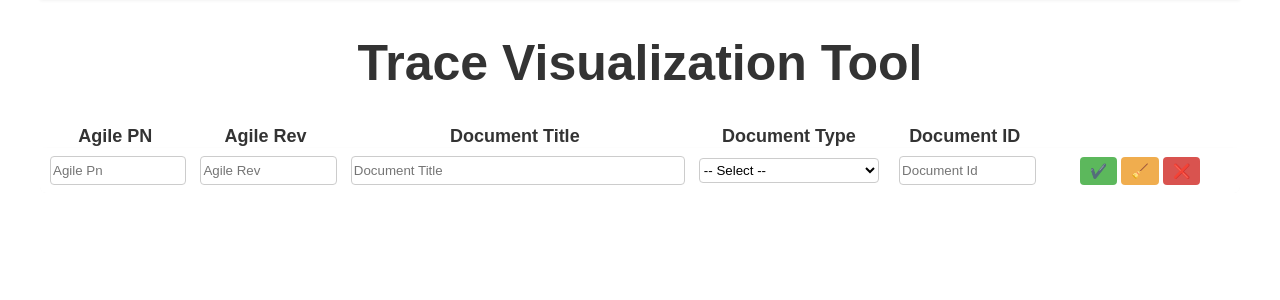
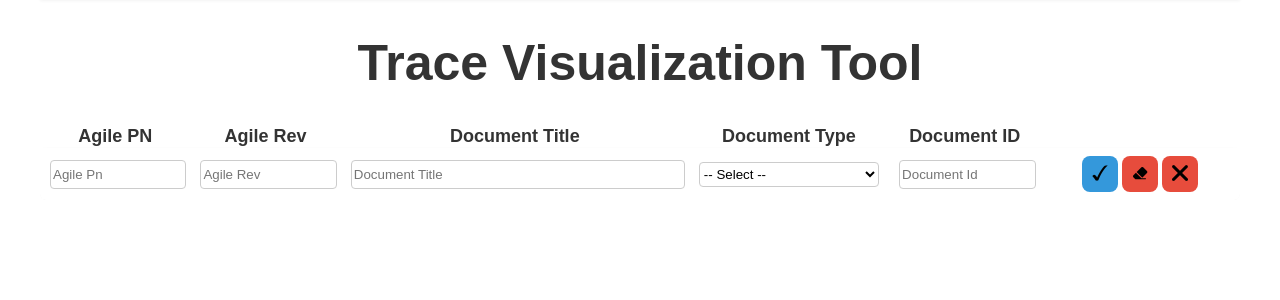
Before and after one commit to chaitraboggaram/django, a Django app: page / in a window 1280 px wide. Shown: the part 109-409 px from the top of the page. Run offline with Django 5.2, Linux system fonts and the light colour scheme; data that the repository does not hold is empty; parts of the project's set-up code (start-up, migrations or seed data) failed here and were passed over.

Commit message:
Include new icons

```diff
--- a/pde/tvt/static/css/style.css
+++ b/pde/tvt/static/css/style.css
@@ -205,3 +205,38 @@ tbody tr {
 	border-radius: 6px;
 	box-shadow: 0 1px 3px rgba(0, 0, 0, .06);
 }
+
+.icon-button {
+	background-color: transparent;
+	border: none;
+	padding: 6px;
+	width: 36px;
+	height: 36px;
+	border-radius: 8px;
+	align-items: center;
+	justify-content: center;
+	cursor: pointer;
+	transition: background-color 0.2s ease;
+}
+
+.icon-button.add {
+	background-color: #3498db;
+}
+
+.icon-button.edit {
+	background-color: #f39c12;
+}
+
+.icon-button.delete {
+	background-color: #e74c3c;
+}
+
+.icon-button:hover {
+	filter: brightness(0.95);
+}
+
+.button-icon {
+	width: 20px;
+	height: 20px;
+	object-fit: contain;
+}
--- a/pde/tvt/templates/partials/document_table.html
+++ b/pde/tvt/templates/partials/document_table.html
@@ -1,5 +1,5 @@
 {% load static %}
-<link rel="stylesheet" href="{% static 'css/style.css' %}?v=3">
+<link rel="stylesheet" href="{% static 'css/style.css' %}">
 
 <table>
 	<thead>
@@ -30,9 +30,15 @@
 				<td class="table-td">{{ d.doc_type }}</td>
 				<td class="table-td center-class">{{ d.doc_id }}</td>
 				<td class="table-td center-class">
-					<button type="submit" name="add" class="add-button">➕</button>
-					<button type="submit" name="edit" value="{{ d.id }}" class="edit-btn" title="Edit">✏️</button>
-					<button type="submit" name="delete" value="{{ d.id }}" class="delete-button">🗑️</button>
+					<button type="submit" name="add" class="icon-button add" title="Add">
+						<img src="{% static 'images/add.png' %}" alt="Add" class="button-icon">
+					</button>
+					<button type="submit" name="edit" value="{{ d.id }}" class="icon-button edit" title="Edit">
+						<img src="{% static 'images/edit.png' %}" alt="Edit" class="button-icon">
+					</button>
+					<button type="submit" name="delete" value="{{ d.id }}" class="icon-button delete" title="Delete">
+						<img src="{% static 'images/delete.png' %}" alt="Delete" class="button-icon">
+					</button>
 				</td>
 			</tr>
 		</form>
--- a/pde/tvt/templates/partials/input_row.html
+++ b/pde/tvt/templates/partials/input_row.html
@@ -1,3 +1,5 @@
+{% load static %}
+
 <form method="post" id="input-form">
 	{% csrf_token %}
 	<tr id="input-row">
@@ -20,10 +22,16 @@
 		</td>
 		{% endfor %}
 		<td class="table-td center-class">
-			<button type="submit" name="add" class="btn-success" title="Done">✔️</button>
-			<button type="button" class="btn-warning" title="Clear" onclick="clearRow(this)">🧹</button>
-			<button type="submit" name="cancel" value="true" class="btn-danger" title="Cancel"
-				onclick="removeRequired(this)">❌</button>
+			<button type="submit" name="add" class="icon-button add" title="Done">
+				<img src="{% static 'images/check.png' %}" alt="Done" style="width:16px; height:16px;">
+			</button>
+			<button type="button" class="icon-button delete" title="Clear" onclick="clearRow(this)">
+				<img src="{% static 'images/clear.png' %}" alt="Clear" style="width:16px; height:16px;">
+			</button>
+			<button type="submit" name="cancel" value="true" class="icon-button delete" title="Cancel"
+				onclick="removeRequired(this)">
+				<img src="{% static 'images/cross.png' %}" alt="Cancel" style="width:16px; height:16px;">
+			</button>
 		</td>
 	</tr>
 </form>
```
Also changed, not shown: pde/pde/settings.py (+57 -54 lines), pde/tvt/templates/partials/edit_row.html (+7 -3 lines), pde/tvt/static/images/add.png (added), pde/tvt/static/images/check.png (added), pde/tvt/static/images/clear.png (added), pde/tvt/static/images/cross.png (added), pde/tvt/static/images/delete.png (added), pde/tvt/static/images/edit.png (added).
